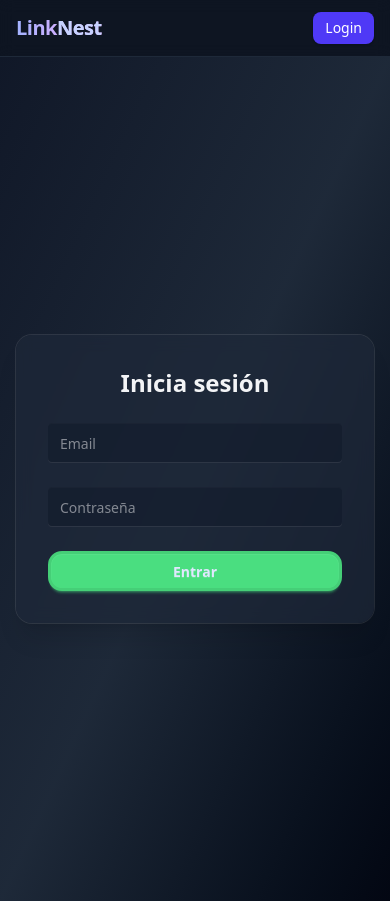
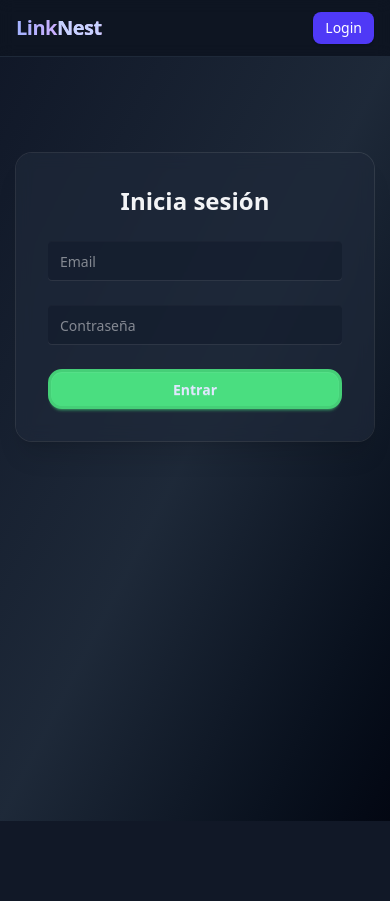
Before and after one commit to tomasrl18/LinkNest, a React (Vite) app in the folder frontend/: page /login in a window 390 px wide. After the commit the page ends 844 px from the top, so only its background shows below. Built offline with nearby package versions, Linux system fonts and the light colour scheme; no server answers.

Commit message:
Refactor LoginPage styling to improve layout and responsiveness

```diff
--- a/frontend/src/pages/LoginPage.tsx
+++ b/frontend/src/pages/LoginPage.tsx
@@ -23,8 +23,7 @@ export const LoginPage = () => {
             animate="animate"
             exit="exit"
             transition={pageTransition}
-            className='
-                min-h-screen flex items-center justify-center px-4 bg-gradient-to-br from-gray-900 via-gray-800 to-gray-950 overflow-x-hidden
+            className='h-[calc(100dvh-80px)] flex items-start justify-center pt-24 px-4 bg-gradient-to-br from-gray-900 via-gray-800 to-gray-950
             '
         >
             <motion.form
```
